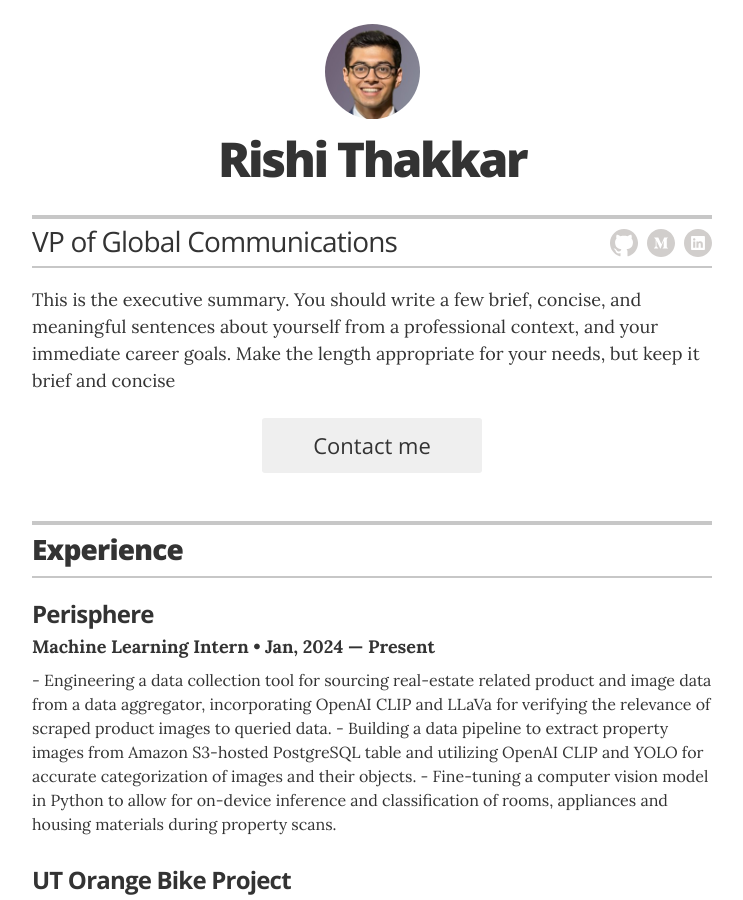
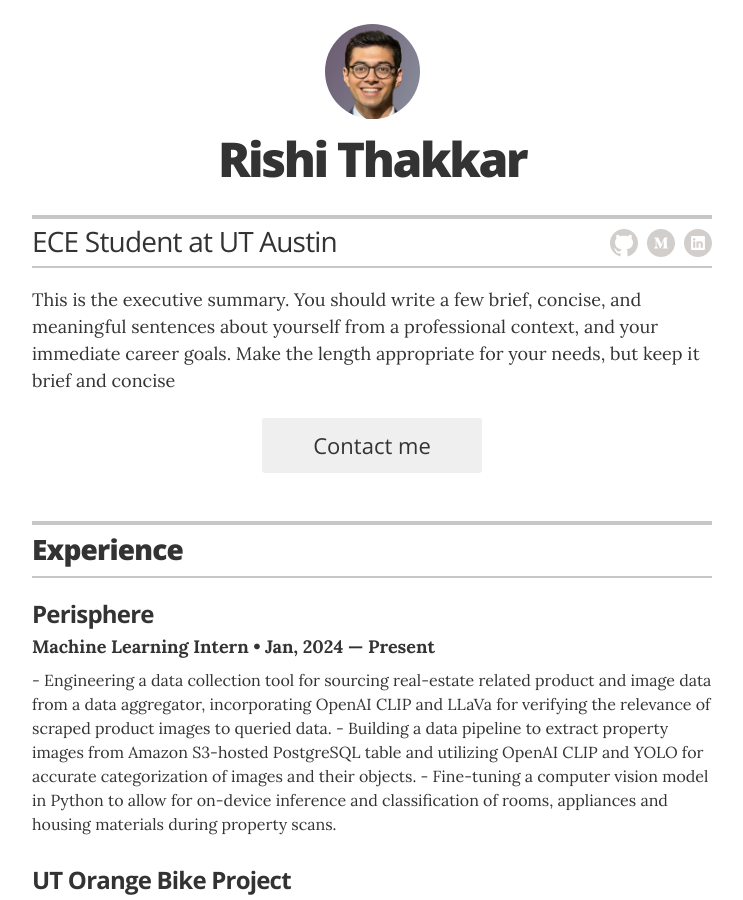
Before and after one commit to rishthak-ut/rishthak-ut.github.io, a Jekyll site: the page built from index.html, in a window 1280 px wide and 900 px high. Shown: the whole window, without its empty margins (268-1011 px from the left). Built offline with Jekyll 4.4.1, drawn with Linux system fonts in a browser that asks for light colours.

Commit message:
Update title

```diff
--- a/_config.yml
+++ b/_config.yml
@@ -11,7 +11,7 @@ sass:
 # Resume settings
 resume_avatar:                  "true"
 resume_name:                    "Rishi Thakkar"
-resume_title:                   "VP of Global Communications"
+resume_title:                   "ECE Student at UT Austin"
 
 # used for the contact button in _layouts/resume.html
 resume_contact_email:           "rish.s.thak@gmail.com"
```
